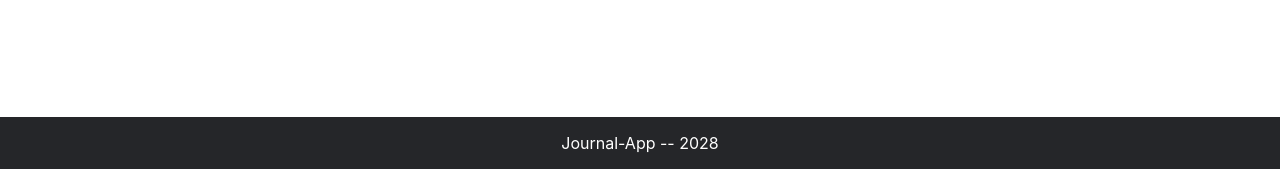
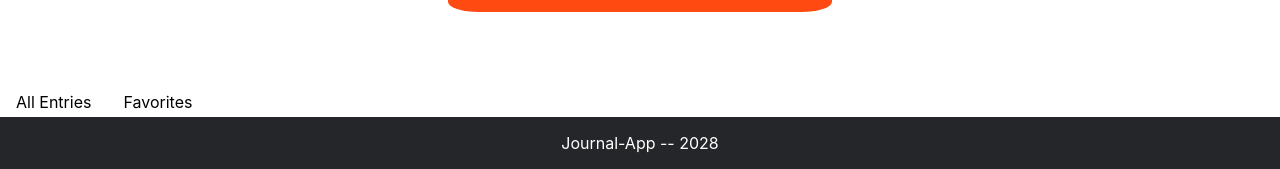
Before and after one commit to Airglow98/firstReactApp, a React (Create React App) app: page / in a window 1280 px wide. Shown: the part 631-800 px from the top of the page. Built offline with nearby package versions, Linux system fonts and the light colour scheme.

Commit message:
add structure

```diff
--- /dev/null
+++ b/src/components/Main/EntriesSection/tabBar/Badge/Badge1.js
@@ -0,0 +1,3 @@
+export default function Badge1(){
+    <p>0</p>
+}
--- /dev/null
+++ b/src/components/Main/EntriesSection/tabBar/Badge/Badge2.js
@@ -0,0 +1,3 @@
+export default function Badge2(){
+    <p>0</p>
+}
--- a/src/components/Main/EntriesSectionTitle.css
+++ b/src/components/Main/EntriesSection/tabBar/Tab.css
@@ -1,4 +1,4 @@
-.EntriesSectionTitle-div {
+.Tab-div {
     display: flex;
     flex-direction: row;
     justify-content: flex-start;
--- /dev/null
+++ b/src/components/Main/EntriesSection/tabBar/Tab.js
@@ -0,0 +1,14 @@
+import "./Tab.css"
+import Badge1 from "./Badge/Badge1"
+import Badge2 from "./Badge/Badge2"
+
+export default function Tab () {
+ return(<>
+ <div className="Tab-div">
+ <p>All Entries</p>
+ <Badge1/>
+ <p>Favorites</p>
+ <Badge2/>
+</div>
+</> )
+}
--- a/src/components/Main/EntriesSectionTitle.js
+++ /dev/null
@@ -1,10 +0,0 @@
-import "./EntriesSectionTitle.css"
-
-export default function EntriesSectionTitle () {
- return(<>
- <div className="EntriesSectionTitle-div">
- <p>All Entries</p>
- <p>Favorites</p>
-</div>
-</> )
-}
--- a/src/components/Main/Main.js
+++ b/src/components/Main/Main.js
@@ -1,10 +1,10 @@
-import EntryForm from "./EntryForm";
-import EntriesSection from "./EntriesSection";
-import EntriesSectionTitle from "./EntriesSectionTitle";
+import EntryForm from "./EntryForm/EntryForm";
+import EntriesSection from "./EntriesSection/EntriesSection";
+import Tab from "./EntriesSection/tabBar/Tab";
 
 export default function Main(){
     return (<><EntryForm legendName={"Motto"} legendName2={"Notes"}/>
-    <EntriesSectionTitle/>
+    <Tab/>
     <EntriesSection articleTitle={'"Lorem Ipsum"'} articleDescription={"Lorem ipsum dolor sit amet consectetur adipisicing elit. Tempore quis quasi dolore sed labore distinctio explicabo cupiditate ullam illum iste necessitatibus, quo inventore! Expedita facilis impedit repellendus cum aperiam aut nemo ex eum voluptas ipsum, corporis iste tenetur nostrum!"}/>
     <EntriesSection articleTitle={'"Lorem Ipsum"'} articleDescription={"Lorem ipsum dolor sit amet consectetur adipisicing elit. Tempore quis quasi dolore sed labore distinctio explicabo cupiditate ullam illum iste necessitatibus, quo inventore! Expedita facilis impedit repellendus cum aperiam aut nemo ex eum voluptas ipsum, corporis iste tenetur nostrum!"}/>
     <EntriesSection articleTitle={'"Lorem Ipsum"'} articleDescription={"Lorem ipsum dolor sit amet consectetur adipisicing elit. Tempore quis quasi dolore sed labore distinctio explicabo cupiditate ullam illum iste necessitatibus, quo inventore! Expedita facilis impedit repellendus cum aperiam aut nemo ex eum voluptas ipsum, corporis iste tenetur nostrum!"}/>
```
Also changed, not shown: src/components/Main/EntriesSection/tabBar/badge1.js (deleted), src/components/Main/EntriesSection/tabBar/badge2.js (deleted).
